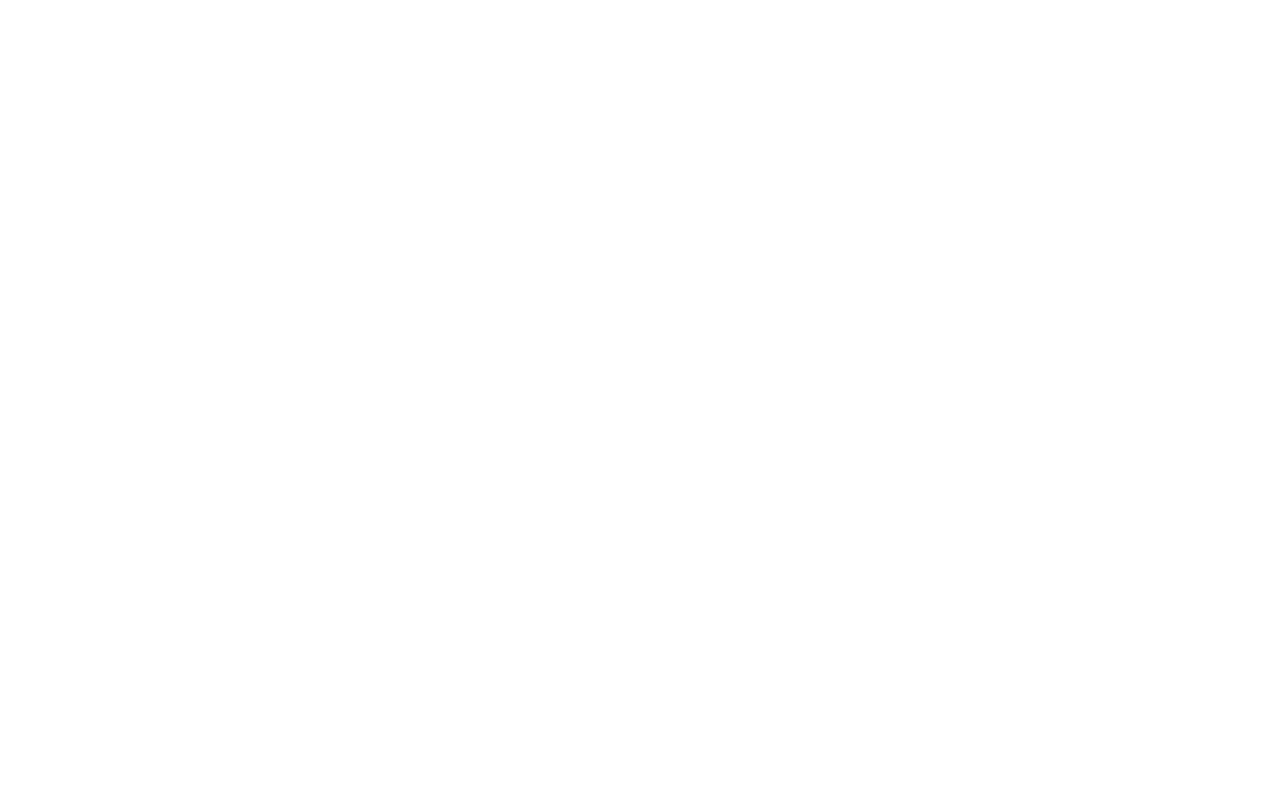
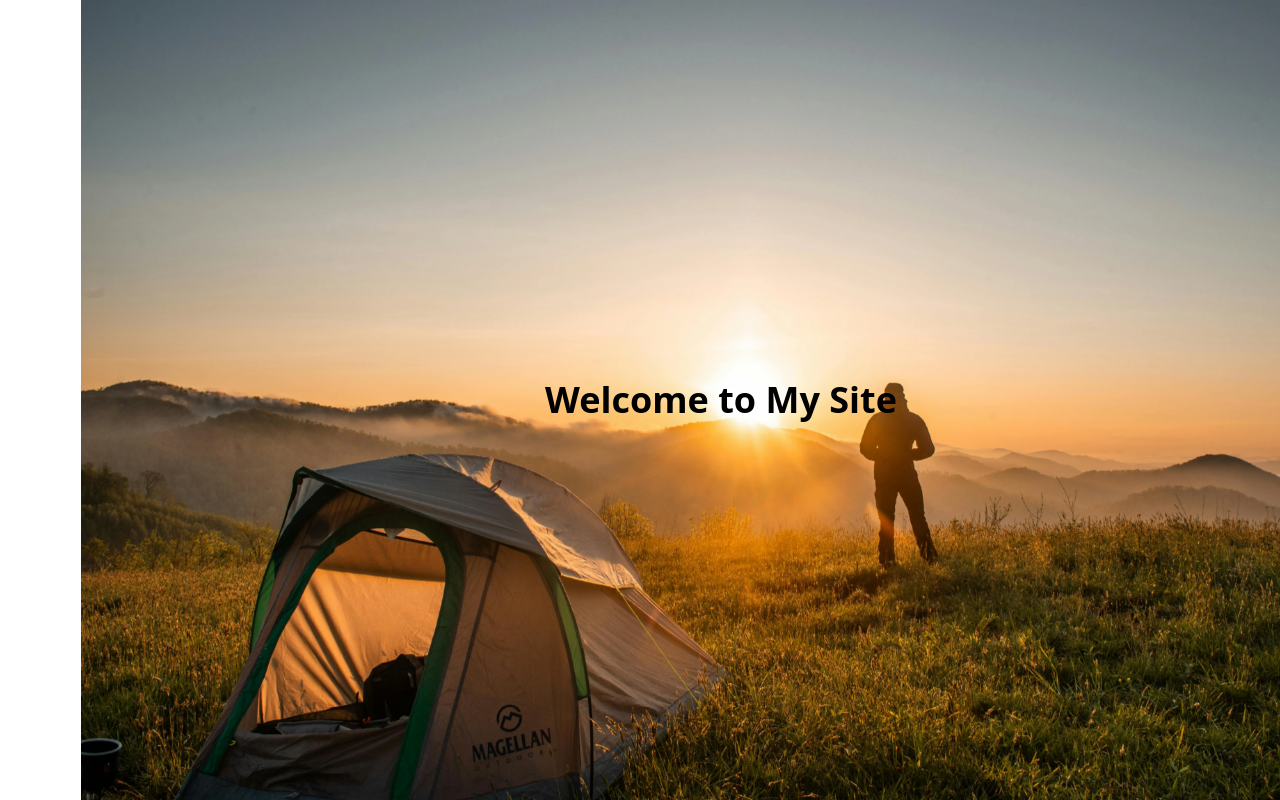
Before and after one commit to asma-ezzati/campStore, a React (Vite) app: page / in a window 1280 px wide. Built offline with nearby package versions, Linux system fonts and the light colour scheme.

Commit message:
add background image in home components

```diff
--- a/src/components/Home.jsx
+++ b/src/components/Home.jsx
@@ -1,7 +1,17 @@
+import banner from "../assets/banner1.webp";
+
 const Home = () => {
   return (
     <>
-      <h1>Home</h1>
+      {/* <img src={banner}></img> */}
+      <div
+        className="h-screen w-full bg-cover bg-center bg-no-repeat bg-fixed"
+        style={{ backgroundImage: `url(${banner})` }}
+      >
+        <div className="flex items-center justify-center h-full bg-black/50">
+          <h1 className="text-white text-4xl font-bold">Welcome to My Site</h1>
+        </div>
+      </div>
     </>
   );
 };
```
Also changed, not shown: src/assets/banner1.webp (added).
